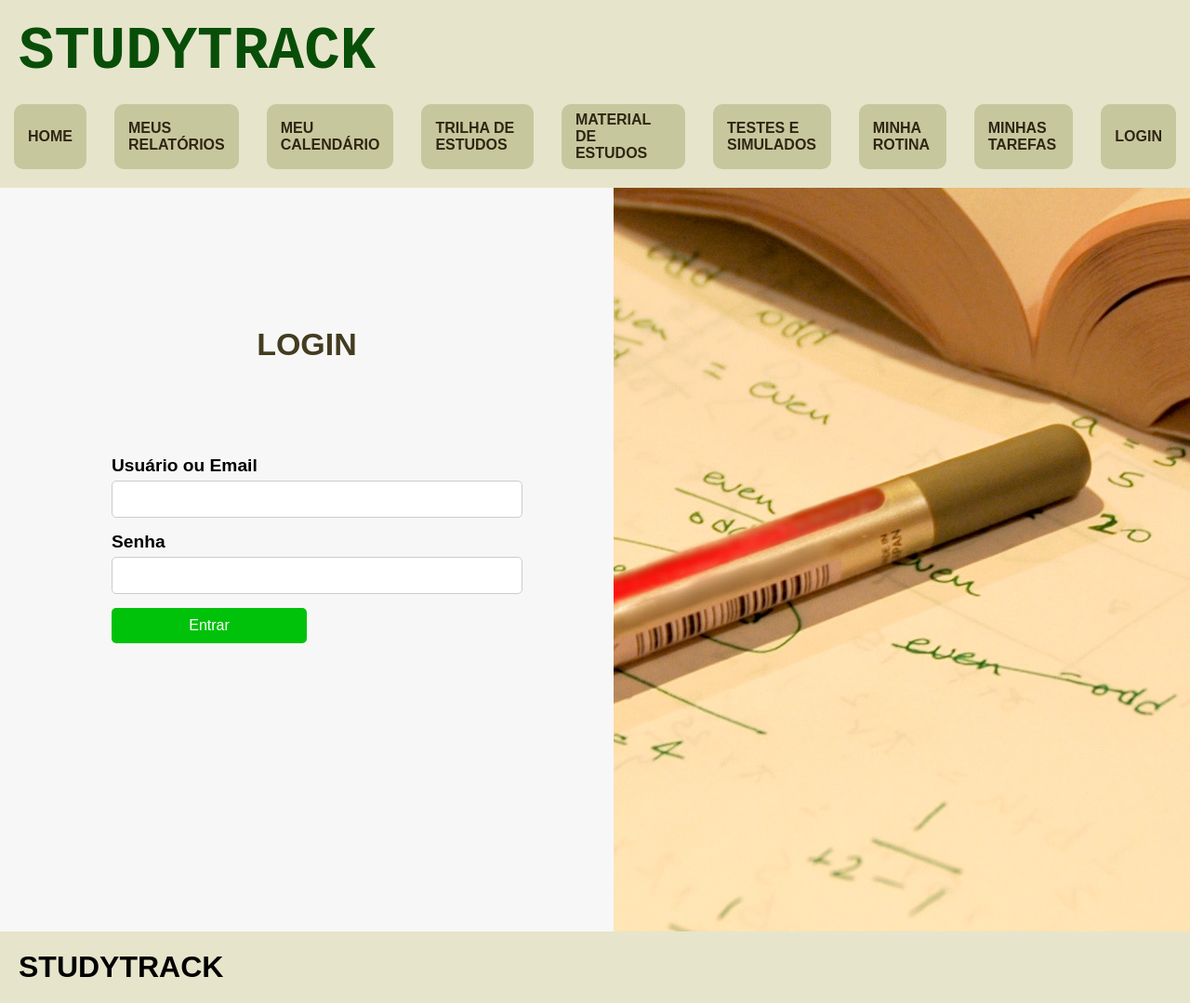
After one commit to DiogoMelloDM7/StudyTrack, a Django app: page /login in a window 1280 px wide. The commit adds this page. Shown: the whole page at 93% size. Run offline with Django 4.2, Linux system fonts and the light colour scheme.

Commit message:
Criando a página de login

```diff
--- a/StudyTrack/urls.py
+++ b/StudyTrack/urls.py
@@ -3,15 +3,15 @@ from django.urls import path, include
 
 urlpatterns = [
     path('admin/', admin.site.urls),
-    path('', include('calendar_diary.urls')),
-    path('', include('community.urls')),
-    path('', include('integrations.urls')),
-    path('', include('motivation.urls')),
-    path('', include('planner.urls')),
-    path('', include('quizzes.urls')),
-    path('', include('reports.urls')),
-    path('', include('study_materials.urls')),
-    path('', include('study_tracks.urls')),
-    path('', include('tasks.urls')),
+    path('', include('calendar_diary.urls', namespace="calendar_diary")),
+    path('', include('community.urls', namespace="community")),
+    path('', include('integrations.urls', namespace="integrations")),
+    path('', include('motivation.urls', namespace="motivation")),
+    path('', include('planner.urls', namespace="planner")),
+    path('', include('quizzes.urls', namespace="quizzes")),
+    path('', include('reports.urls', namespace="reports")),
+    path('', include('study_materials.urls', namespace="study_materials")),
+    path('', include('study_tracks.urls', namespace="study_tracks")),
+    path('', include('tasks.urls', namespace="tasks")),
 
 ]
--- a/calendar_diary/urls.py
+++ b/calendar_diary/urls.py
@@ -1,5 +1,6 @@
 from django.urls import path
 
+app_name = "calendar_diary"
 
 urlpatterns = [
 
--- a/community/urls.py
+++ b/community/urls.py
@@ -1,5 +1,6 @@
 from django.urls import path
 
+app_name = "community"
 
 urlpatterns = [
 
--- a/integrations/urls.py
+++ b/integrations/urls.py
@@ -1,5 +1,6 @@
 from django.urls import path
 
+app_name = "integrations"
 
 urlpatterns = [
 
--- a/motivation/urls.py
+++ b/motivation/urls.py
@@ -1,5 +1,6 @@
 from django.urls import path
 
+app_name = "motivation"
 
 urlpatterns = [
 
--- a/planner/urls.py
+++ b/planner/urls.py
@@ -1,5 +1,6 @@
 from django.urls import path
 
+app_name = "planner"
 
 urlpatterns = [
 
--- a/quizzes/urls.py
+++ b/quizzes/urls.py
@@ -1,5 +1,6 @@
 from django.urls import path
 
+app_name = "quizzes"
 
 urlpatterns = [
 
--- a/reports/urls.py
+++ b/reports/urls.py
@@ -1,5 +1,6 @@
 from django.urls import path
 
+app_name = "reports"
 
 urlpatterns = [
 
--- a/static/css/style.css
+++ b/static/css/style.css
@@ -85,6 +85,8 @@
     border-radius: 5px;
 }
 
+/* CSS Homepage */
+
 .content-img-main {
     margin: 0 75px 50px 75px;
     height: 350px;
@@ -154,12 +156,107 @@
     color:rgba(63, 53, 31, 0.534);
 }
 
+/* CSS Footer */
+
 .content-footer{
     background-color:rgb(230, 229, 203);
     max-height: 200px;
     display: flex;
     justify-content: flex-start;
     align-items: center;
+}
+
+/* CSS Login */
+
+.login-container {
+    display: flex;
+    height: 100vh;
+    overflow: hidden;
+}
+
+
+.login-form {
+    flex: 1;
+    display: flex;
+    flex-direction: column;
+    justify-content: center;
+    padding: 20px;
+    background-color: #f7f7f7;
+}
+
+.login-image {
+    flex: 1;
+    display: flex;
+    justify-content: center;
+    align-items: center;
+    overflow: hidden; /* Evita barras de rolagem */
+}
+
+#main_img_login {
+    object-fit: cover;
+}
+
+.title-login{
+    display: flex;
+    justify-content: center;
+    align-items: center;
+    font-size: 34px;
+    color: rgb(68, 60, 32);
+    margin-top: -10%;
+}
+
+.form-login{
+    display: flex;
+    margin: 100px;
+    flex-wrap: wrap;
+    flex-direction: column;
+}
+
+.form-group-login{
+    margin-bottom: 15px;
+    width: 100%;;
+}
+
+.form-group-login label {
+    display: block;
+    margin-bottom: 5px;
+    font-weight: 700;
+    font-size: 1.2em;
+}
+
+.form-group-login input {
+    width: 100%;
+    padding: 10px;
+    font-size: 1em;
+    border: 1px solid #ccc;
+    border-radius: 5px;
+}
+
+.btn-login {
+    width: 50%;
+    padding: 10px;
+    font-size: 1em;
+    color: #fff;
+    background-color: #01c20a;
+    border: none;
+    border-radius: 5px;
+    cursor: pointer;
+}
+
+.btn-login:hover {
+    background-color: #123609;
+    transition: 0.5s;
+}
+
+.error-login{
+    background-color: rgb(255, 46, 46);
+    color: white;
+    padding: 20px;
+    display: flex;
+    justify-content: center;
+    align-items: center;
+    font-size: 2em;
+    font-weight: 600;
 }
 
 /* Estilos responsivos para telas menores */
@@ -210,6 +307,26 @@
         border-radius: 5px; /* Borda arredondada para um efeito visual agradável */
     }
 
+    .form-login{
+        display: flex;
+        margin: 20px;
+        flex-wrap: wrap;
+        flex-direction: column;
+    }
+
+    .login-container {
+        flex-direction: column; /* Empilha os artigos verticalmente em telas menores */
+    }
+
+    .login-image {
+        display: block; /* Exibe a imagem de fundo quando em layout empilhado */
+        height: 50vh; /* Ajusta a altura da imagem para 50% da altura da viewport */
+    }
+
+    .login-form {
+        height: 50vh; /* Ajusta a altura do formulário para 50% da altura da viewport */
+    }
+
 }
 
 @media (max-width: 500px){
--- a/study_materials/urls.py
+++ b/study_materials/urls.py
@@ -1,5 +1,6 @@
 from django.urls import path
 
+app_name = "study_materials"
 
 urlpatterns = [
 
--- /dev/null
+++ b/study_tracks/templates/login.html
@@ -0,0 +1,39 @@
+{% extends 'base.html' %}
+{% load static %}
+{% block titulo %}
+Login
+{% endblock %}
+
+{% block content %}
+
+<main>
+    <section class="login-container">
+        <article class="login-form">
+            <h2 class="title-login">LOGIN</h2>
+            <form action="{% url 'study_tracks:login' %}" method="post" class="form-login">
+                {% csrf_token %}
+                <div class="form-group-login">
+                    <label for="usernameOrEmail">Usuário ou Email</label>
+                    <input type="text" id="usernameOrEmail" name="usernameOrEmail" required>
+                </div>
+                <div class="form-group-login">
+                    <label for="password">Senha</label>
+                    <input type="password" id="password" name="password" required>
+                </div>
+                <button type="submit" class="btn-login">Entrar</button>
+            </form>
+        </article>
+
+        <article class="login-image">
+            <img id="main_img_login" src="{% static 'images/imagem_principal.jpg' %}">
+        </article>
+    </section>
+
+    <div id="error-message" display="none">
+        {% if erro %}
+            <p class="error-login">{{ erro }}</p>
+        {% endif %}
+        </div>
+</main>
+
+{% endblock %}
--- a/study_tracks/urls.py
+++ b/study_tracks/urls.py
@@ -1,6 +1,9 @@
 from django.urls import path
-from .views import homepage
+from .views import homepage, login
+
+app_name = "study_tracks"
 
 urlpatterns = [
-    path('', homepage, name='homepage')
+    path('', homepage, name='homepage'),
+    path('login', login, name='login'),
 ]
--- a/study_tracks/views.py
+++ b/study_tracks/views.py
@@ -2,3 +2,7 @@ from django.shortcuts import render
 
 def homepage(request):
     return render(request, 'homepage.html')
+
+
+def login(request):
+    return render(request, 'login.html')
--- a/tasks/urls.py
+++ b/tasks/urls.py
@@ -1,5 +1,6 @@
 from django.urls import path
 
+app_name = "tasks"
 
 urlpatterns = [
 
```
Also changed, not shown: static/js/script.js (added, +9 -0 lines), study_tracks/templates/cadastro.html (added, +23 -0 lines).
